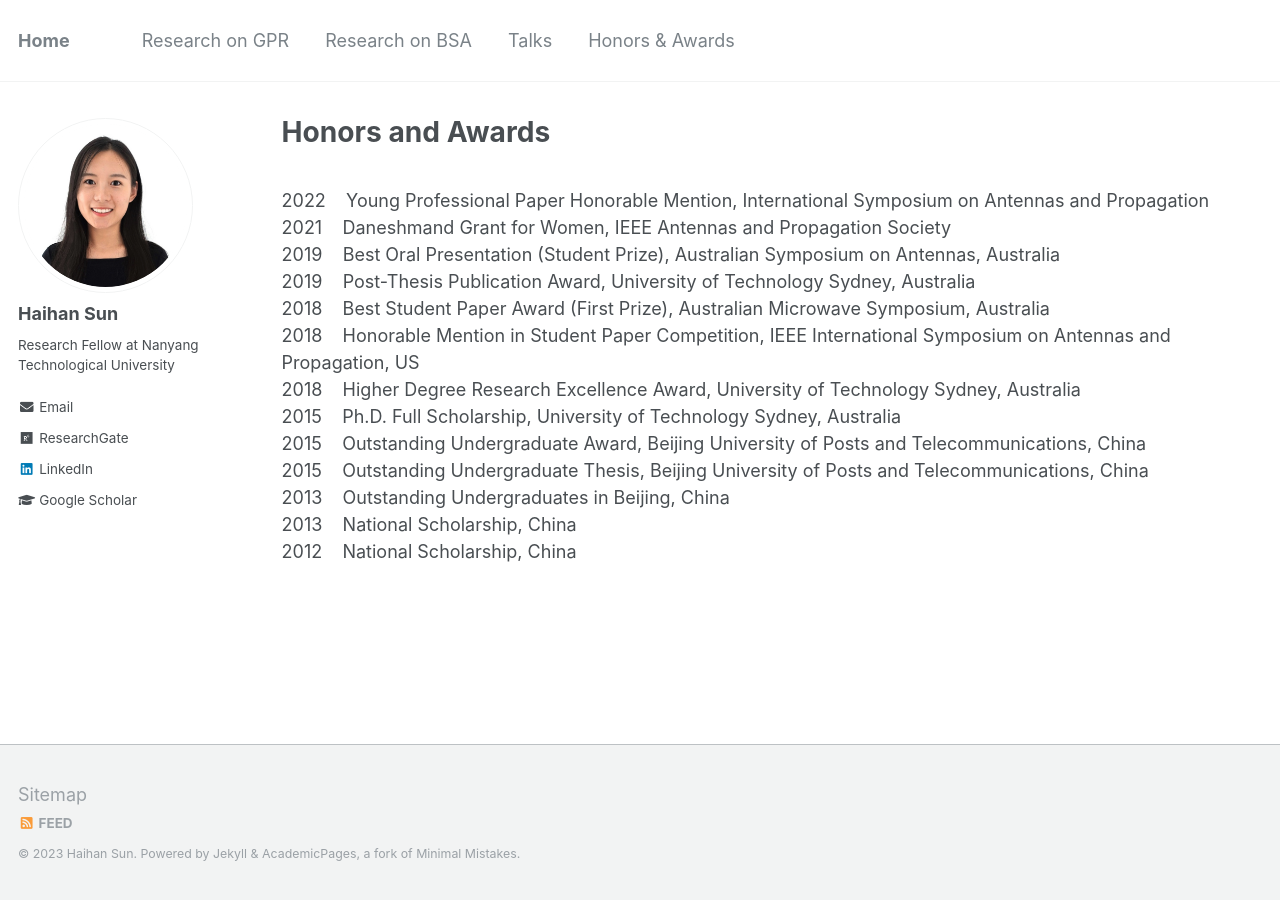
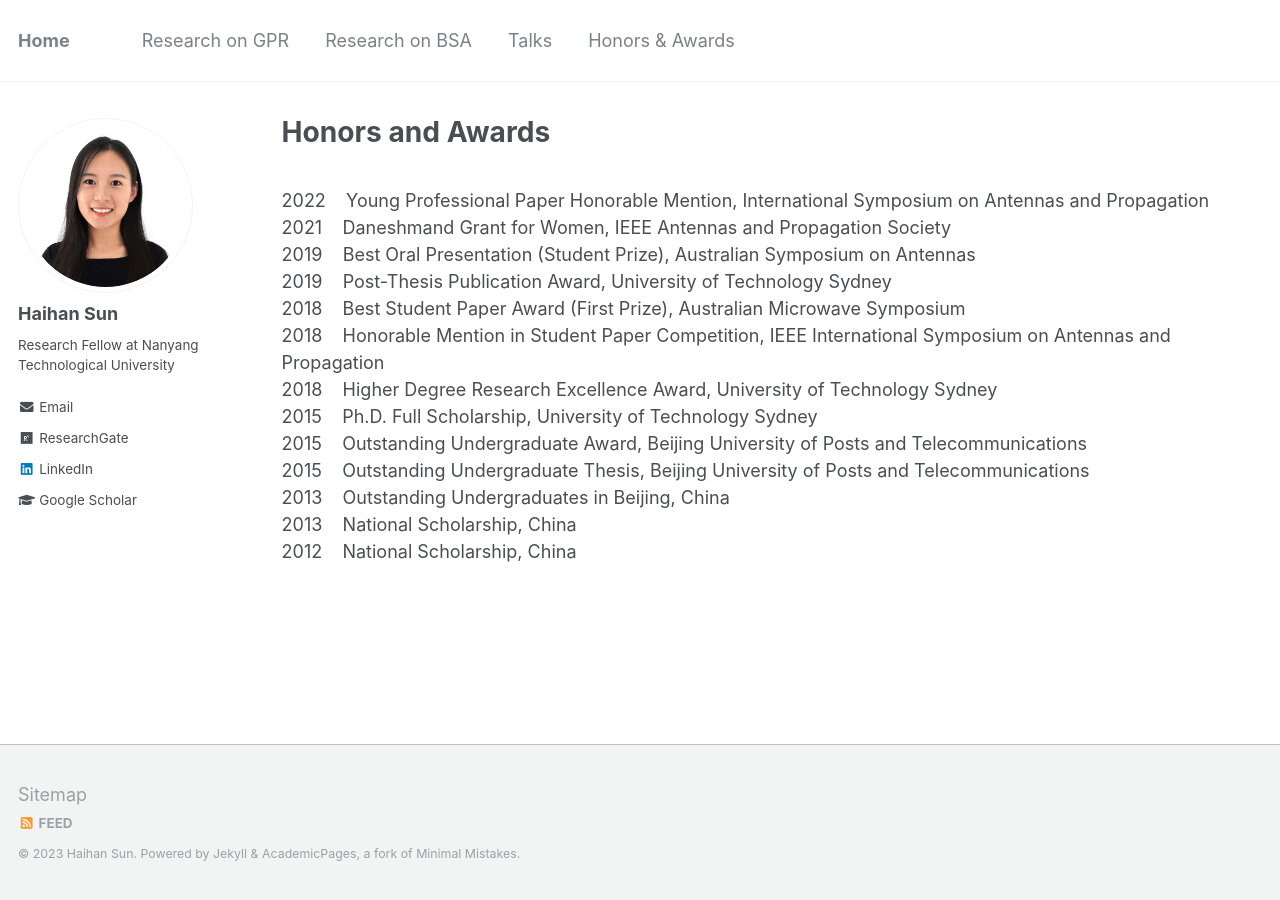
Before and after one commit to Haihan-Sun/Haihan-Sun.github.io, a Jekyll site: the page built from _pages/awards.html, in a window 1280 px wide. Built offline with Jekyll 4.4.1, drawn with Linux system fonts in a browser that asks for light colours.

Commit message:
Update awards.html

```diff
--- a/_pages/awards.html
+++ b/_pages/awards.html
@@ -8,14 +8,14 @@ author_profile: true
 <br>
 2022 &nbsp;&nbsp; Young Professional Paper Honorable Mention, International Symposium on Antennas and Propagation <br>
 2021 &nbsp;&nbsp; Daneshmand Grant for Women, IEEE Antennas and Propagation Society <br>
-2019 &nbsp;&nbsp; Best Oral Presentation (Student Prize)</b>, Australian Symposium on Antennas, Australia <br>
-2019 &nbsp;&nbsp; Post-Thesis Publication Award</b>, University of Technology Sydney, Australia <br>
-2018 &nbsp;&nbsp; Best Student Paper Award (First Prize)</b>, Australian Microwave Symposium, Australia <br>
-2018 &nbsp;&nbsp; Honorable Mention in Student Paper Competition</b>, IEEE International Symposium on Antennas and Propagation, US <br>
-2018 &nbsp;&nbsp; Higher Degree Research Excellence Award</b>, University of Technology Sydney, Australia <br>
-2015 &nbsp;&nbsp; Ph.D. Full Scholarship</b>, University of Technology Sydney, Australia <br>
-2015 &nbsp;&nbsp; Outstanding Undergraduate Award</b>, Beijing University of Posts and Telecommunications, China <br>
-2015 &nbsp;&nbsp; Outstanding Undergraduate Thesis</b>, Beijing University of Posts and Telecommunications, China <br>
-2013 &nbsp;&nbsp; Outstanding Undergraduates in Beijing</b>, China <br>
+2019 &nbsp;&nbsp; Best Oral Presentation (Student Prize)</b>, Australian Symposium on Antennas <br>
+2019 &nbsp;&nbsp; Post-Thesis Publication Award</b>, University of Technology Sydney <br>
+2018 &nbsp;&nbsp; Best Student Paper Award (First Prize)</b>, Australian Microwave Symposium <br>
+2018 &nbsp;&nbsp; Honorable Mention in Student Paper Competition</b>, IEEE International Symposium on Antennas and Propagation <br>
+2018 &nbsp;&nbsp; Higher Degree Research Excellence Award</b>, University of Technology Sydney <br>
+2015 &nbsp;&nbsp; Ph.D. Full Scholarship</b>, University of Technology Sydney <br>
+2015 &nbsp;&nbsp; Outstanding Undergraduate Award</b>, Beijing University of Posts and Telecommunications <br>
+2015 &nbsp;&nbsp; Outstanding Undergraduate Thesis</b>, Beijing University of Posts and Telecommunications <br>
+2013 &nbsp;&nbsp; Outstanding Undergraduates in Beijing, China </b> <br>
 2013 &nbsp;&nbsp; National Scholarship</b>, China <br>
 2012 &nbsp;&nbsp; National Scholarship</b>, China <br>
```
